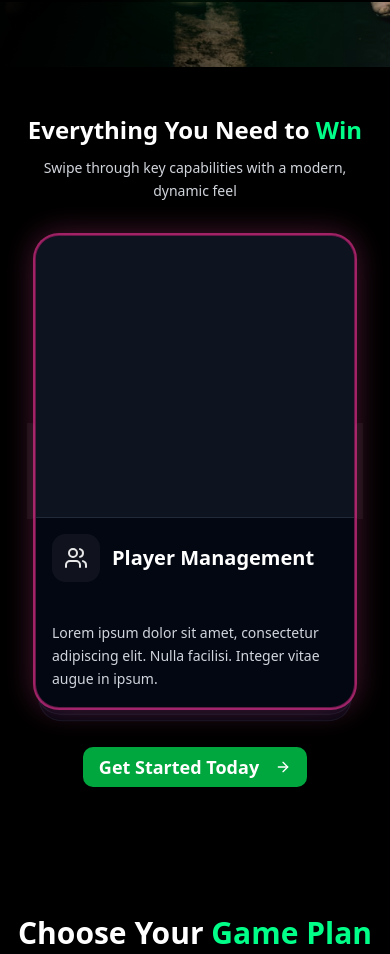
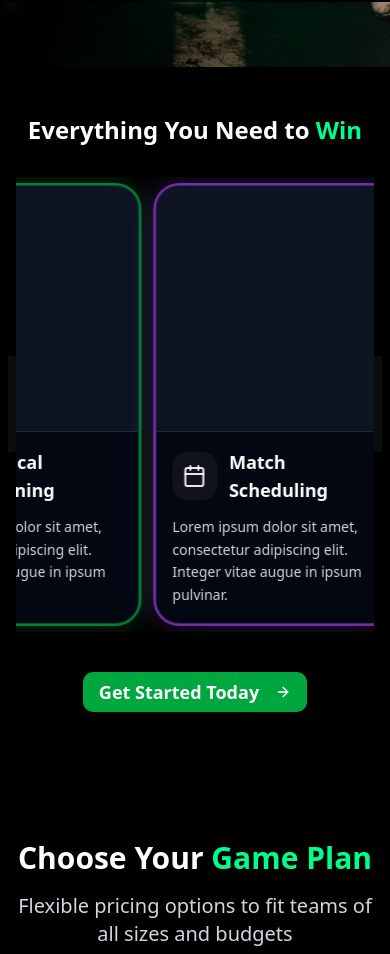
Before and after one commit to xyzarnav/LeadMeBoard, a Next.js app: page / in a window 390 px wide. Shown: the part 842-1796 px from the top of the page. Built offline with nearby package versions, Linux system fonts and the light colour scheme.

Commit message:
Refactor SwipeDeck component to simplify card rendering and enhance animation effects; remove unused drag-and-drop functionality and improve code readability.

```diff
--- a/src/app/page.tsx
+++ b/src/app/page.tsx
@@ -184,9 +184,9 @@ export default function Home() {
             <h2 className="text-2xl sm:text-3xl lg:text-5xl font-bold mb-3 text-white leading-tight">
               Everything You Need to <span className="text-accent-green">Win</span>
             </h2>
-            <p className="text-sm sm:text-xl text-gray-300 max-w-2xl mx-auto leading-relaxed px-2">
+            {/* <p className="text-s sm:text-xl text-gray-300 max-w-2xl mx-auto leading-relaxed px-2">
               Swipe through key capabilities with a modern, dynamic feel
-            </p>
+            </p> */}
           </div>
 
           <SwipeDeck items={features} />
--- a/src/components/sections/SwipeDeck.tsx
+++ b/src/components/sections/SwipeDeck.tsx
@@ -1,127 +1,87 @@
 "use client";
-import { useMemo, useRef, useState } from "react";
+import { useMemo } from "react";
 
 export type SwipeItem = { title: string; description: string; icon: any };
 
 export default function SwipeDeck({ items }: { items: SwipeItem[] }) {
-  const [index, setIndex] = useState(0);
-  const draggingRef = useRef(false);
-  const startRef = useRef({ x: 0, y: 0 });
-  const cardRef = useRef<HTMLDivElement | null>(null);
-  const frameRef = useRef<number | null>(null);
-  const valuesRef = useRef({ x: 0, y: 0, rot: 0 });
-  const nextRef = useRef<HTMLDivElement | null>(null);
-  const thirdRef = useRef<HTMLDivElement | null>(null);
-
+  // Neon variants rotate across cards
   const neonStyles = useMemo(
     () => [
-      { ring: "ring-2 ring-pink-500/60", shadow: "shadow-[0_0_30px_rgba(236,72,153,0.35)]", border: "border-pink-500/40" },
-      { ring: "ring-2 ring-green-500/60", shadow: "shadow-[0_0_30px_rgba(34,197,94,0.35)]", border: "border-green-500/40" },
-      { ring: "ring-2 ring-purple-500/60", shadow: "shadow-[0_0_30px_rgba(168,85,247,0.35)]", border: "border-purple-500/40" },
+      { ring: "ring-2 ring-pink-500/60", shadow: "shadow-[0_0_30px_rgba(236,72,153,0.28)]", border: "border-pink-500/40" },
+      { ring: "ring-2 ring-green-500/60", shadow: "shadow-[0_0_30px_rgba(34,197,94,0.28)]", border: "border-green-500/40" },
+      { ring: "ring-2 ring-purple-500/60", shadow: "shadow-[0_0_30px_rgba(168,85,247,0.28)]", border: "border-purple-500/40" },
     ],
     []
   );
 
-  const currentStyle = neonStyles[index % neonStyles.length];
+  // Duplicate items for seamless loop
+  const loop = [...items, ...items, ...items];
 
-  function applyTransform() {
-    frameRef.current = null;
-    const { x, y, rot } = valuesRef.current;
-    const el = cardRef.current;
-    if (el) el.style.transform = `translate3d(${x}px, ${y}px, 0) rotate(${rot}deg)`;
-
-    // Lift previews depending on drag progress (deck-like animation)
-    const progress = Math.min(1, Math.abs(x) / 120);
-    const n = nextRef.current;
-    const t = thirdRef.current;
-    if (n) n.style.transform = `translateY(${9 - progress * 9}px) scale(${0.99 + progress * 0.02})`;
-    if (t) t.style.transform = `translateY(${18 - progress * 9}px) scale(${0.98 + progress * 0.01})`;
-    if (n) n.style.opacity = `${0.8 + progress * 0.1}`;
-    if (t) t.style.opacity = `${0.7 + progress * 0.05}`;
-  }
-  function schedule() { if (frameRef.current == null) frameRef.current = requestAnimationFrame(applyTransform); }
-
-  function startDrag(x: number, y: number) {
-    draggingRef.current = true;
-    startRef.current = { x, y };
-    const el = cardRef.current; if (el) el.style.transition = "none";
-  }
-  function moveDrag(x: number, y: number) {
-    if (!draggingRef.current) return;
-    const dx = x - startRef.current.x; const dy = y - startRef.current.y;
-    valuesRef.current.x = dx; valuesRef.current.y = dy; valuesRef.current.rot = dx / 20; schedule();
-  }
-  function endDrag() {
-    if (!draggingRef.current) return; draggingRef.current = false;
-    const threshold = 120; const { x, y, rot } = valuesRef.current;
-    const n = nextRef.current; const t = thirdRef.current;
-    if (Math.abs(x) > threshold) {
-      const dir = x > 0 ? 1 : -1; const card = cardRef.current;
-      if (card) { card.style.transition = "transform 320ms ease, opacity 320ms ease"; card.style.transform = `translate3d(${dir * 800}px, ${y}px, 0) rotate(${rot + dir * 20}deg)`; card.style.opacity = "0"; }
-      setTimeout(() => { setIndex((i) => (i + 1) % items.length); valuesRef.current = { x: 0, y: 0, rot: 0 }; if (card) card.removeAttribute("style"); if (n) n.removeAttribute("style"); if (t) t.removeAttribute("style"); }, 320);
-    } else {
-      const el = cardRef.current; if (el) { el.style.transition = "transform 220ms ease"; el.style.transform = "translate3d(0,0,0) rotate(0deg)"; }
-      if (n) n.removeAttribute("style"); if (t) t.removeAttribute("style"); valuesRef.current = { x: 0, y: 0, rot: 0 };
-    }
-  }
-
-  function onPointerDown(e: React.PointerEvent) { (e.currentTarget as HTMLElement).setPointerCapture(e.pointerId); startDrag(e.clientX, e.clientY); }
-  function onPointerMove(e: React.PointerEvent) { moveDrag(e.clientX, e.clientY); }
-  function onPointerUp() { endDrag(); }
-  function onTouchStart(e: React.TouchEvent) { const t = e.touches[0]; if (!t) return; startDrag(t.clientX, t.clientY); }
-  function onTouchMove(e: React.TouchEvent) { const t = e.touches[0]; if (!t) return; moveDrag(t.clientX, t.clientY); }
-  function onTouchEnd() { endDrag(); }
-
-  const renderCardInner = (itemIndex: number, muted = false) => {
-    const item = items[itemIndex % items.length];
+  const renderCard = (item: SwipeItem, i: number) => {
+    const v = neonStyles[i % neonStyles.length];
     const Icon = item.icon;
     return (
-      <div className={`h-full flex flex-col ${muted ? 'opacity-85' : ''}`}>
-        <div className="h-[60%] w-full rounded-t-3xl bg-gray-800/40 border-b border-gray-700/50" />
-        <div className="flex-1 p-4 sm:p-6 flex flex-col justify-between">
-          <div className="flex items-center gap-3">
-            <div className="w-12 h-12 rounded-xl bg-white/5 flex items-center justify-center">
-              <Icon className="w-6 h-6 text-white/90" />
+      <div
+        key={`${item.title}-${i}`}
+        className={`shrink-0 rounded-3xl bg-gray-950 border ${v.border} ${v.ring} ${v.shadow} overflow-hidden h-[52svh] sm:h-[56vh]`}
+        style={{ width: "clamp(240px, 42vw, 360px)" }}
+      >
+        <div className="h-full flex flex-col">
+          {/* Top media (60%) */}
+          <div className="h-[60%] w-full bg-gray-800/40 border-b border-gray-700/50" />
+          {/* Bottom content (40%) */}
+          <div className="flex-1 p-4 sm:p-6 flex flex-col justify-between">
+            <div className="flex items-center gap-3">
+              <div className="w-12 h-12 rounded-xl bg-white/5 flex items-center justify-center">
+                <Icon className="w-6 h-6 text-white/90" />
+              </div>
+              <h3 className="text-lg sm:text-2xl font-bold text-white">{item.title}</h3>
             </div>
-            <h3 className="text-xl sm:text-2xl font-bold text-white">{item.title}</h3>
+            <p className="text-sm sm:text-base text-gray-300 leading-relaxed mt-3">
+              Lorem ipsum dolor sit amet, consectetur adipiscing elit. Integer vitae augue in ipsum pulvinar.
+            </p>
           </div>
-          <p className="text-sm sm:text-base text-gray-300 leading-relaxed mt-3">Lorem ipsum dolor sit amet, consectetur adipiscing elit. Nulla facilisi. Integer vitae augue in ipsum.</p>
         </div>
       </div>
     );
   };
 
-  const nextIndex = (index + 1) % items.length; const thirdIndex = (index + 2) % items.length;
+  return (
+    <div className="relative isolate">
+      {/* Deck rails hint */}
+      <div className="pointer-events-none absolute -left-2 top-1/2 -translate-y-1/2 h-24 w-2 rounded-r bg-white/5" />
+      <div className="pointer-events-none absolute -right-2 top-1/2 -translate-y-1/2 h-24 w-2 rounded-l bg-white/5" />
 
-  return (
-    <div className="mx-auto w-[82vw] max-w-[440px] sm:w-[88vw] sm:max-w-[540px] md:max-w-[560px] relative isolate" style={{ height: "56vh" }}>
-      {/* Subtle deck edges to suggest more cards */}
-      <div className="absolute -left-2 top-1/2 -translate-y-1/2 h-24 w-2 rounded-r bg-white/5" />
-      <div className="absolute -right-2 top-1/2 -translate-y-1/2 h-24 w-2 rounded-l bg-white/5" />
+      {/* Viewport */}
+      <div className="overflow-x-hidden overflow-y-visible py-2">
+        {/* Track (moves to the right) */}
+        <div className="group deck-track flex gap-4 will-change-transform">
+          {/* Two mirrored tracks to create endless loop */}
+          <div className="flex gap-4 animate-deck-right group-hover:[animation-play-state:paused]">
+            {loop.map((it, i) => renderCard(it, i))}
+          </div>
+          <div className="flex gap-4 animate-deck-right group-hover:[animation-play-state:paused]" aria-hidden>
+            {loop.map((it, i) => renderCard(it, i + loop.length))}
+          </div>
+        </div>
+      </div>
 
-      {/* Masked stage */}
-      <div className="absolute inset-0 rounded-3xl overflow-hidden z-0 pointer-events-none"><div className="absolute inset-0 bg-black/90" /></div>
-
-      {/* Preview cards */}
-      <div ref={thirdRef} className="absolute inset-0 rounded-3xl bg-gray-950 border border-gray-800/60 pointer-events-none z-10 opacity-70" style={{ transform: `translateY(18px) scale(0.98)` }}>{renderCardInner(thirdIndex, true)}</div>
-      <div ref={nextRef} className="absolute inset-0 rounded-3xl bg-gray-950 border border-gray-800/60 pointer-events-none z-20 opacity-80" style={{ transform: `translateY(9px) scale(0.99)` }}>{renderCardInner(nextIndex, true)}</div>
-
-      {/* Active card */}
-      <div
-        id="swipe-card-active"
-        ref={cardRef}
-        onPointerDown={onPointerDown}
-        onPointerMove={onPointerMove}
-        onPointerUp={onPointerUp}
-        onPointerCancel={onPointerUp}
-        onTouchStart={onTouchStart}
-        onTouchMove={onTouchMove}
-        onTouchEnd={onTouchEnd}
-        className={`absolute inset-0 select-none touch-none cursor-grab active:cursor-grabbing rounded-3xl bg-gray-950 border ${currentStyle.border} ${currentStyle.ring} ${currentStyle.shadow} z-50`}
-        style={{ transform: "translate3d(0,0,0) rotate(0deg)", transition: "transform 220ms ease", willChange: "transform" }}
-      >
-        {renderCardInner(index)}
-      </div>
+      {/* Local keyframes */}
+      <style jsx>{`
+        @keyframes deck-right {
+          0% { transform: translateX(-50%); }
+          100% { transform: translateX(0); }
+        }
+        .animate-deck-right {
+          animation: deck-right 50s linear infinite;
+        }
+        @media (min-width: 640px) {
+          .animate-deck-right { animation-duration: 56s; }
+        }
+        @media (min-width: 1024px) {
+          .animate-deck-right { animation-duration: 52s; }
+        }
+      `}</style>
     </div>
   );
 }
```
